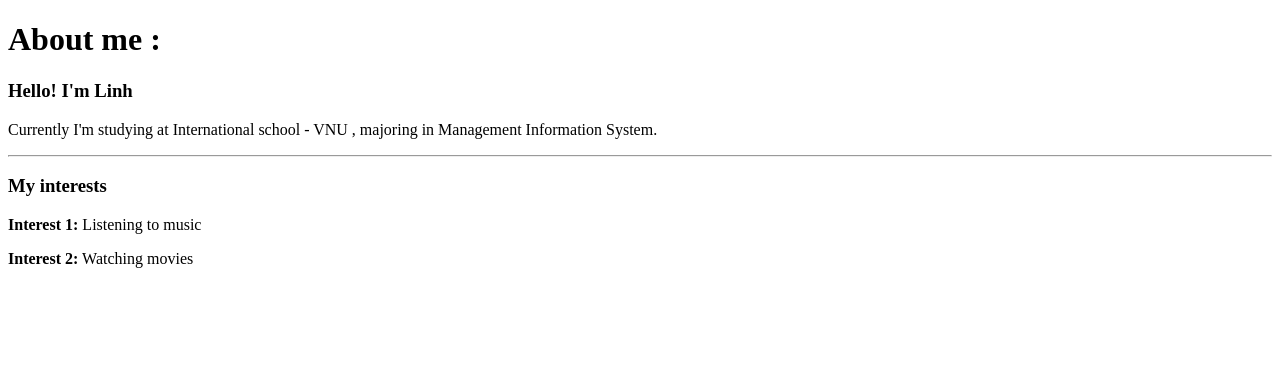
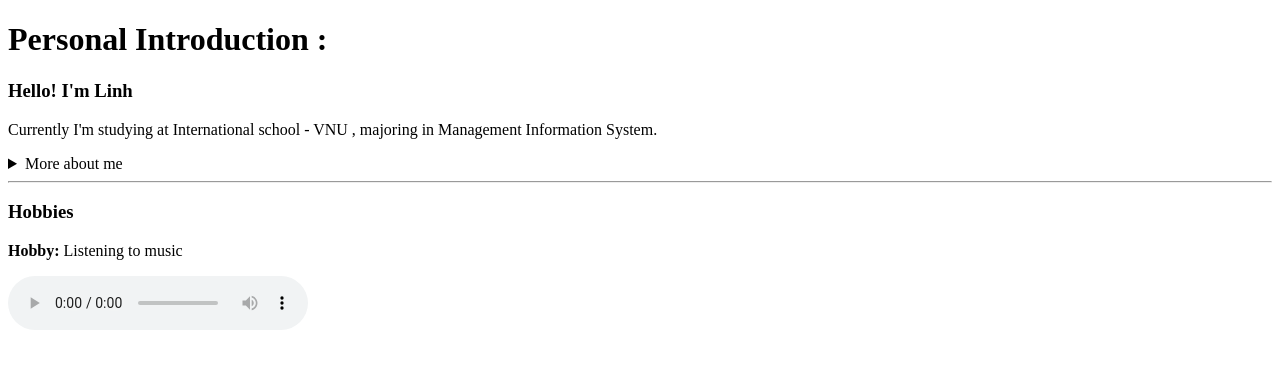
Before and after one commit to NgocLinh-05/NgocLinh-05.github.io, a plain HTML site: page Week-3/introduction.html in a window 1280 px wide. Drawn offline with Linux system fonts and the light colour scheme.

Commit message:
update file introduction

```diff
--- a/Week-3/introduction.html
+++ b/Week-3/introduction.html
@@ -6,13 +6,24 @@
     <title>Introduction</title>
 </head>
 <body>
-    <h1> About me :</h1>
+    <h1> Personal Introduction :</h1>
     <h3> Hello! I'm Linh</h3>
     <p> Currently I'm studying at International school - VNU , majoring in Management Information System.</p>
+
+    <details>
+        <summary>More about me</summary>
+        <p><strong>Date of Birth:</strong> 04/10/2005</p>
+        <p><strong>Hometown:</strong> QuangNinh, Vietnam</p>
+        <p><strong>Email:</strong> linhlinh410005@gmail.com</p>
+    </details>
+
     <hr>
-    <h3> My interests</h3>
-    <p> <strong>Interest 1:</strong> Listening to music </p>
-    <p> <strong>Interest 2:</strong> Watching movies </p>
+    <h3> Hobbies</h3>
+    <p><strong>Hobby:</strong> Listening to music</p>
+
+    <audio controls>
+    <source src="Farewell.mp3" type="audio/mpeg">
+</audio>
 
 </body>
 </html>
```
Also changed, not shown: 1 other file.
